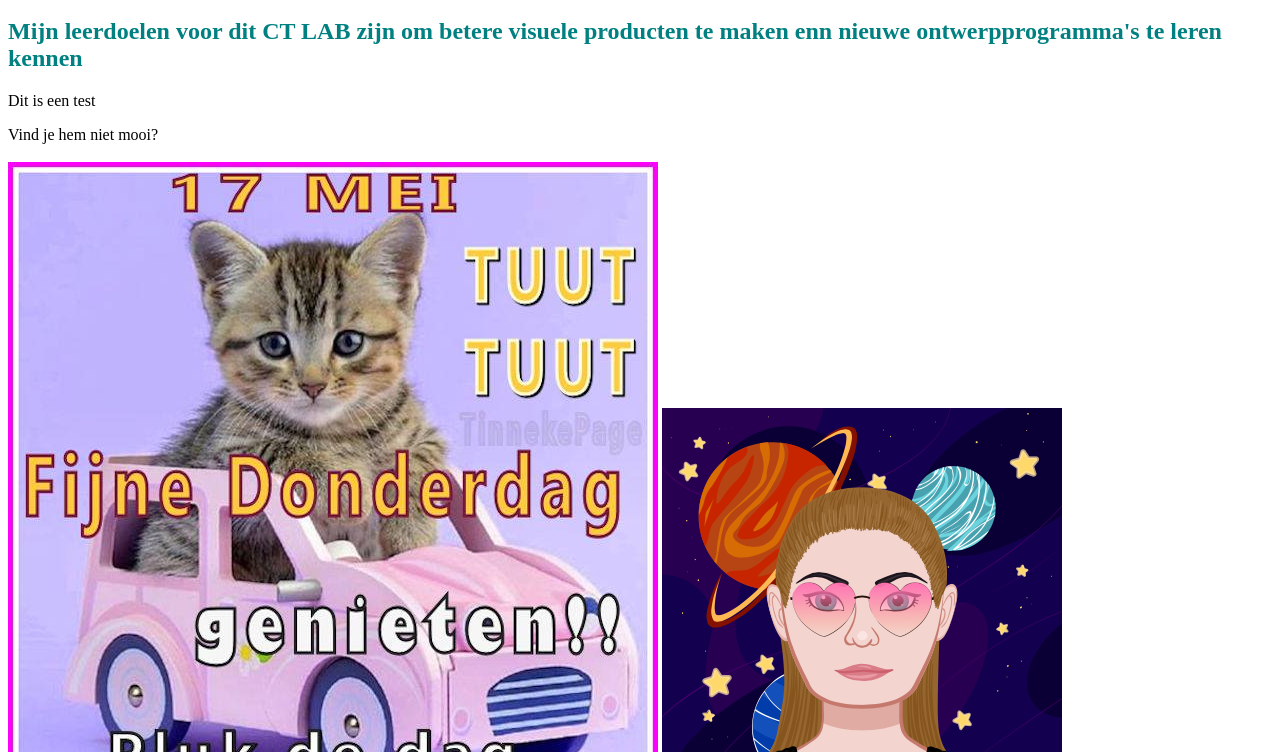
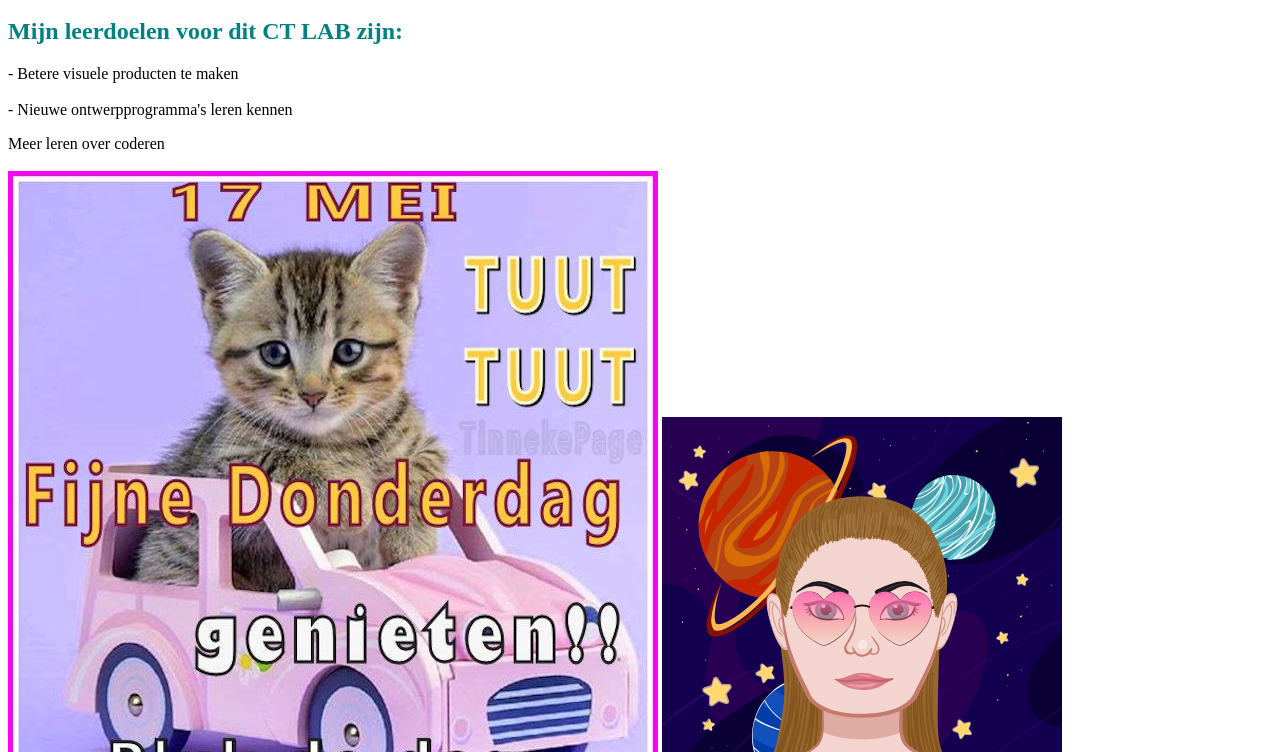
Before and after one commit to serameijer/les2-CT, a plain HTML site: page index.html in a window 1280 px wide. Shown: the part 48-800 px from the top of the page. Drawn offline with Linux system fonts and the light colour scheme.

Commit message:
Nieuwe indeling

```diff
--- a/index.html
+++ b/index.html
@@ -4,12 +4,14 @@
 <h1>Hoi ik ben Sera en dit is mijn portfolio website</h1>
 <body>
 
-<h2>Mijn leerdoelen voor dit CT LAB zijn om betere visuele producten te maken enn nieuwe ontwerpprogramma's te leren kennen </h2>
+<h2>Mijn leerdoelen voor dit CT LAB zijn: </h2>
 
-<p> Dit is een test</p>
+<p> - Betere visuele producten te maken
+    <br><br>
+    - Nieuwe ontwerpprogramma's leren kennen
+</p>
 
-<span class="blinking">Vind je hem niet mooi?</span>
-
+<span class="blinking">Meer leren over coderen</span>
 <br><br>
 <img src="1gro2491cey01.jpg">
 <img src="AvatarMaker.png">
```
